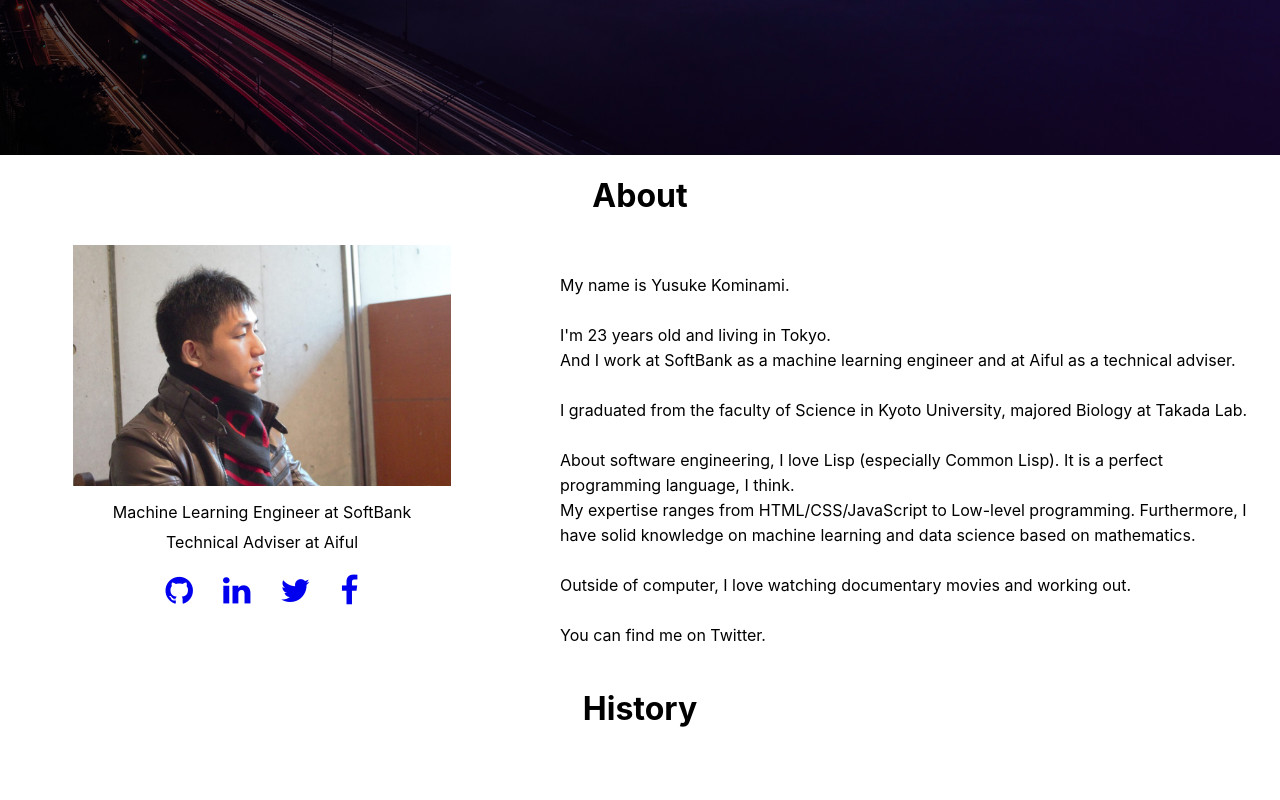
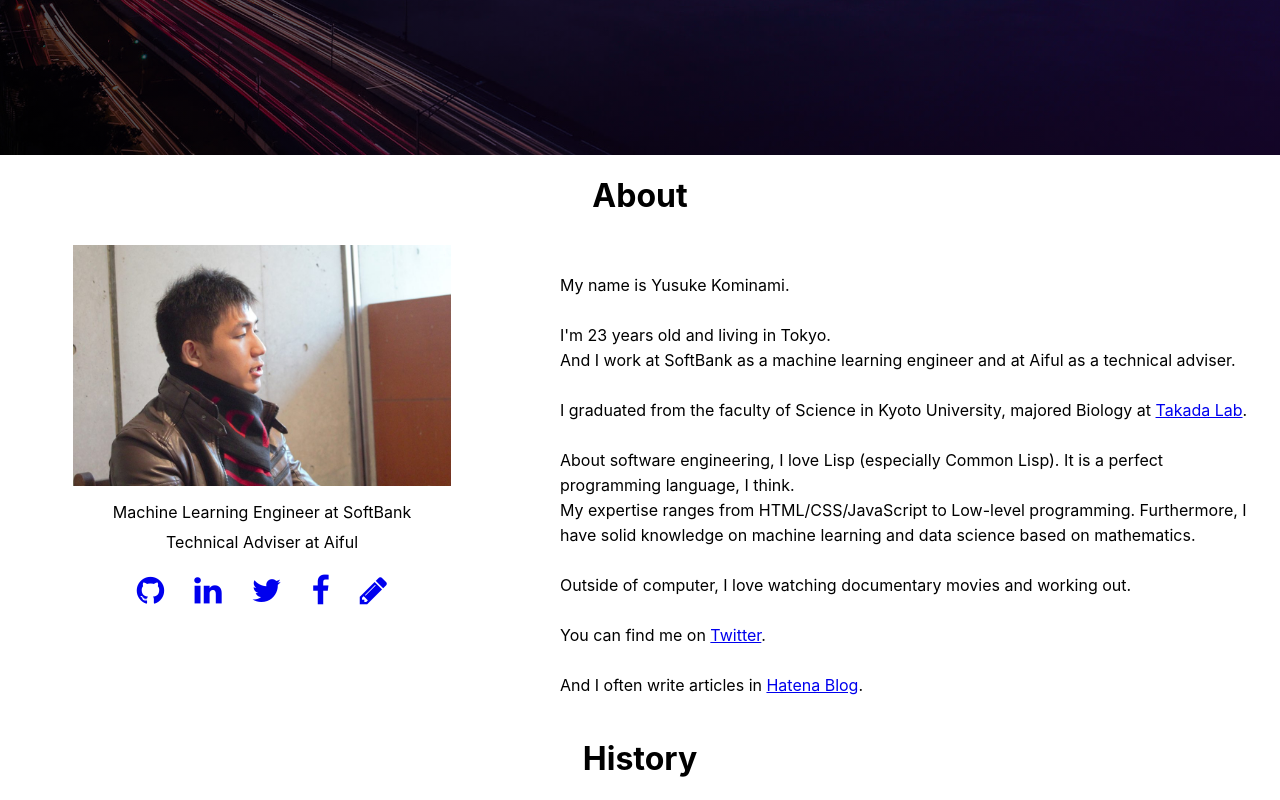
Before and after one commit to komi1230/portfolio, a React (Create React App) app: page / in a window 1280 px wide. Shown: the part 645-1445 px from the top of the page. Before the commit the page ends 1395 px from the top, so only its background shows below. Built offline with nearby package versions, Linux system fonts and the light colour scheme.

Commit message:
modified a little and added blog link

```diff
--- a/public/index.html
+++ b/public/index.html
@@ -10,7 +10,7 @@
       content="Yusuke Kominami's Portfolio"
     />
     <meta property="og:description" content="Yusuke Kominami / Machine Learning Engineer / Lisper">
-    <meta property="og:image" content="https://github.com/komi1230/portfolio/docs/zurich.jpg">
+    <meta property="og:image" content="https://komi1230.github.io/img/zurich.jpg">
     <meta property="og:title" content="Yusuke Kominami">
     <meta property="og:type" content="website">
     <meta property="og:site_name" content="YUSUKE KOMINAMI PORTFOLIO">
@@ -23,7 +23,7 @@
     -->
     <link rel="manifest" href="%PUBLIC_URL%/manifest.json" />
     <link rel="shortcut icon" href="%PUBLIC_URL%/favicon.ico">
-    <link href="//maxcdn.bootstrapcdn.com/font-awesome/4.1.0/css/font-awesome.min.css" rel="stylesheet">
+    <link href="//maxcdn.bootstrapcdn.com/font-awesome/4.7.0/css/font-awesome.min.css" rel="stylesheet">
     <!--
       Notice the use of %PUBLIC_URL% in the tags above.
       It will be replaced with the URL of the `public` folder during the build.
--- a/src/components/About.js
+++ b/src/components/About.js
@@ -70,10 +70,13 @@ export default function About() {
                                             <i style={{ paddingLeft: "30px" }} class="fa fa-linkedin fa-2x"></i>
                                         </a>
                                         <a href="https://twitter.com/komi_edtr_1230">
-                                            <i style={{ paddingLeft: "30px" }}class="fa fa-twitter fa-2x"></i>
+                                            <i style={{ paddingLeft: "30px" }} class="fa fa-twitter fa-2x"></i>
                                         </a>
                                         <a href="https://www.facebook.com/1230komi">
-                                            <i style={{ paddingLeft: "30px" }}class="fa fa-facebook fa-2x"></i>
+                                            <i style={{ paddingLeft: "30px" }} class="fa fa-facebook-f fa-2x"></i>
+                                        </a>
+                                        <a href="https://komi.hatenadiary.com/">
+                                            <i style={{ paddingLeft: "30px" }} class="fa fa-pencil fa-2x"></i>
                                         </a>
                                     </div>
                                 </div>
@@ -88,7 +91,7 @@ export default function About() {
                             <br />
                             And I work at SoftBank as a machine learning engineer and at Aiful as a technical adviser.
                             <br /><br />
-                            I graduated from the faculty of Science in Kyoto University, majored Biology at Takada Lab.
+                            I graduated from the faculty of Science in Kyoto University, majored Biology at <a href="http://theory.biophys.kyoto-u.ac.jp/">Takada Lab</a>.
                             <br /><br />
                             About software engineering, I love Lisp (especially Common Lisp). It is a perfect programming language, I think.
                             <br />
@@ -97,7 +100,9 @@ export default function About() {
                             <br /><br />
                             Outside of computer, I love watching documentary movies and working out.
                             <br /><br />
-                            You can find me on Twitter.
+                            You can find me on <a href="https://twitter.com/komi_edtr_1230">Twitter</a>.
+                            <br /><br />
+                            And I often write articles in <a href="https://komi.hatenadiary.com/">Hatena Blog</a>.
                         </div>
                     </Grid>
                 </Grid>
--- a/src/components/Top.js
+++ b/src/components/Top.js
@@ -43,7 +43,6 @@ const NavBar = () => {
         <li><a href="#about">About</a></li>
         <li><a href="#history">History</a></li>
         <li><a href="#works">Works</a></li>
-        <li><a href="#links">Links</a></li>
       </ul>
     </header>
   );
--- a/src/index.css
+++ b/src/index.css
@@ -20,7 +20,6 @@ body {
   background-size: cover;
   background-position: center center;
   height: 100vh;
-  width: 100%;
 }
 
 #topview header {
```
